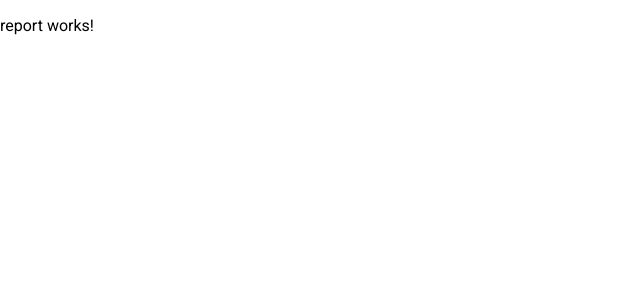
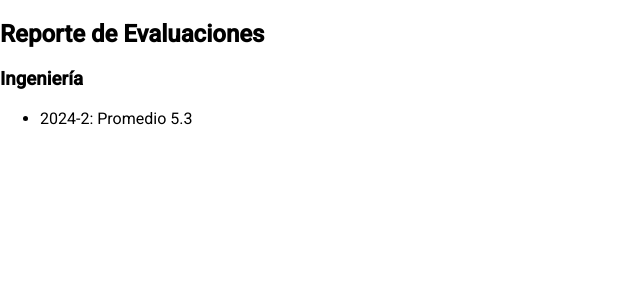
Before and after one commit to Grupo-ABID/Campus_Libre, an Angular app: page /report in a window 1280 px wide. Shown: the top 300 px of the page, without its empty margins (0-640 px from the left). Built offline with nearby package versions, Linux system fonts and the light colour scheme.

Commit message:
Adición de html reportes | visualización

```diff
--- a/src/app/report/report.component.html
+++ b/src/app/report/report.component.html
@@ -1 +1,10 @@
-<p>report works!</p>
+<h2>Reporte de Evaluaciones</h2>
+
+<div *ngFor="let carrera of reportData">
+  <h3>{{ carrera.name }}</h3>
+  <ul>
+    <li *ngFor="let item of carrera.results">
+      {{ item.semestre }}: Promedio {{ item.promedio }}
+    </li>
+  </ul>
+</div>
--- a/src/app/report/report.component.ts
+++ b/src/app/report/report.component.ts
@@ -1,11 +1,20 @@
-import { Component } from '@angular/core';
+import { Component, OnInit } from '@angular/core';
+import { EvaluacionService } from '../core/evaluacion.service';
+import { CommonModule } from '@angular/common';    // Para *ngIf, *ngFor, etc.
+import { ReactiveFormsModule } from '@angular/forms';  // Para formGroup
 
 @Component({
   selector: 'app-report',
-  imports: [],
   templateUrl: './report.component.html',
-  styleUrl: './report.component.css'
+  standalone:true,
+  imports: [CommonModule, ReactiveFormsModule]  // Lo que uses
 })
-export class ReportComponent {
+export class ReportComponent implements OnInit {
+  reportData: any[] = [];
 
+  constructor(private evalService: EvaluacionService) {}
+
+  ngOnInit(): void {
+    this.reportData = this.evalService.getGroupedResults();
+  }
 }
```
Also changed, not shown: 1 other file (tests, documents, lock files or other folders).
